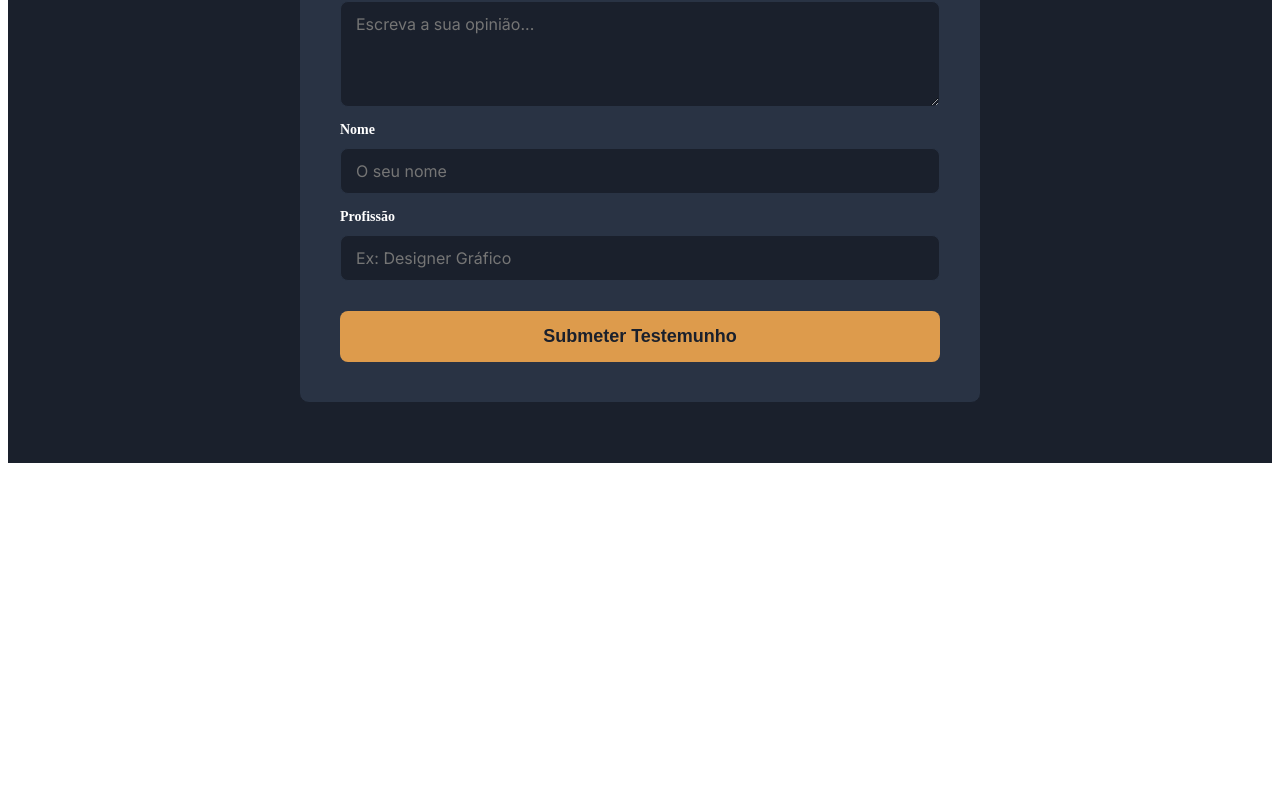
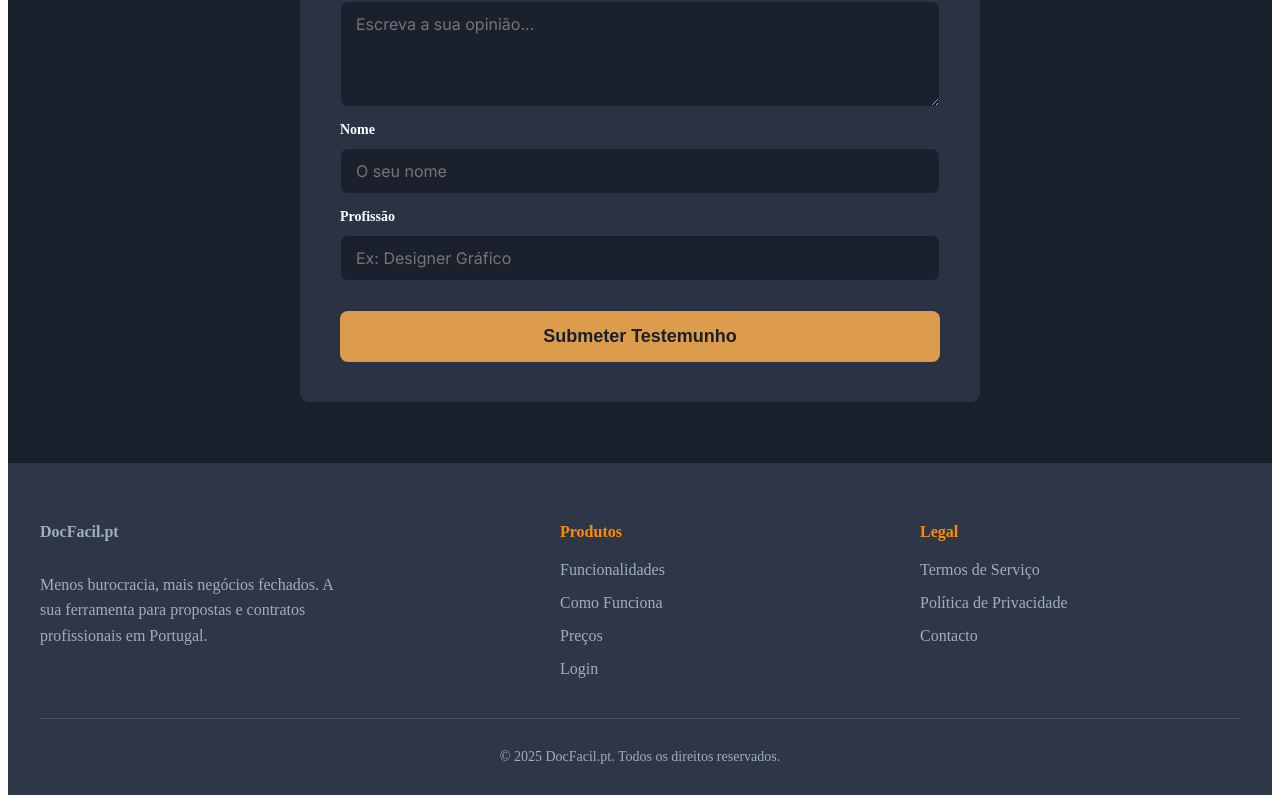
Before and after one commit to tiagodearaujo13-lab/docfacil-frontend-react, a React (Vite) app: page / in a window 1280 px wide. Shown: the part 4834-5637 px from the top of the page. Before the commit the page ends 5305 px from the top, so only its background shows below. Built offline with nearby package versions, Linux system fonts and the light colour scheme.

Commit message:
Criei o Footer (Rodapé) da landing page

```diff
--- a/src/App.jsx
+++ b/src/App.jsx
@@ -6,6 +6,7 @@ import Testimonials from './components/Testimonials.jsx';
 import FeedbackForm from './components/FeedbackForm.jsx';
 import Pricing from './components/Pricing.jsx';
 import FAQ from './components/FAQ.jsx';
+import Footer from './components/Footer.jsx';
 
 function App() {
   return (
@@ -27,6 +28,8 @@ function App() {
 
     <FeedbackForm />
 
+    <Footer />
+
 
     </>
   );
--- /dev/null
+++ b/src/components/Footer.jsx
@@ -0,0 +1,41 @@
+import styles from './Footer.module.css';
+
+function Footer() {
+    return (
+
+        <footer className={styles.footerWrapper}>
+
+            <div className={styles.footerContainer}>
+
+                <div className={styles.footerColuna}>
+
+                    <a href="#" className={styles.logo}>DocFacil.pt</a>
+                    <p className={styles.descricao}>
+                      Menos burocracia, mais negócios fechados. A sua ferramenta para propostas e contratos profissionais em Portugal.
+                    </p>
+                </div>
+
+                <div className={styles.footerColuna}>
+                    <h4>Produtos</h4>
+                    <a href="#">Funcionalidades</a>
+                    <a href="#">Como Funciona</a>
+                    <a href="#">Preços</a>
+                    <a href="#">Login</a>
+                </div>
+
+                <div className={styles.footerColuna}>
+                    <h4>Legal</h4>
+                    <a href="#">Termos de Serviço</a>
+                    <a href="#">Política de Privacidade</a>
+                    <a href="#">Contacto</a>
+                </div>
+            </div>
+
+            <div className={styles.copyrignt}>
+                © {new Date().getFullYear()} DocFacil.pt. Todos os direitos reservados.
+            </div>
+        </footer>
+    );
+}
+
+export default Footer;
--- /dev/null
+++ b/src/components/Footer.module.css
@@ -0,0 +1,73 @@
+.footerWrapper {
+    background-color: #2d3748;
+    color: white;
+    padding: 60px 30px 30px 30px;
+}
+
+.footerContainer {
+    max-width: 1200px;
+    margin: 0 auto;
+    display: grid;
+    grid-template-columns: 1.5fr 1fr 1fr;
+    gap: 40px;
+    margin-bottom: 40px;
+}
+
+.footerColuna {
+    display: flex;
+    flex-direction: column;
+    gap: 15px;
+}
+
+.logo {
+    color: #ffffff;
+    font-size: 24px;
+    font-weight: bold;
+    text-decoration: none;
+}
+
+.descricao {
+    color: #a0aec0;
+    font-size: 16px;
+    line-height: 1.6;
+    max-width: 300px;
+}
+
+.footerColuna h4 {
+    font-size: 16px;
+    font-weight: bold;
+    color: #ff8c00;
+    margin: 0 0 5px 0;
+}
+
+.footerColuna a {
+    color: #a0aec0;
+    text-decoration: none;
+    font-size: 16px;
+}
+
+.footerColuna a:hover {
+    color: #ff8c00;
+    text-decoration: underline;
+}
+
+.copyrignt {
+    text-align: center;
+    color: #a0aec0;
+    font-size: 14px;
+    border-top: 1px solid #4a5568;
+    padding-top: 30px;
+    max-width: 1200px;
+    margin: 0 auto;
+}
+
+@media (max-width: 768px) {
+    .footerContainer{
+        grid-template-columns: 1fr;
+        text-align: center;
+    }
+
+    .descricao {
+        margin: 0 auto;
+    }
+}
```
